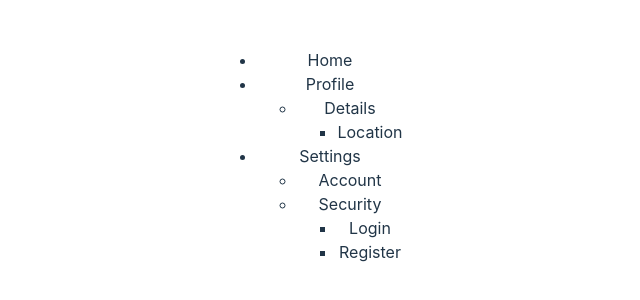
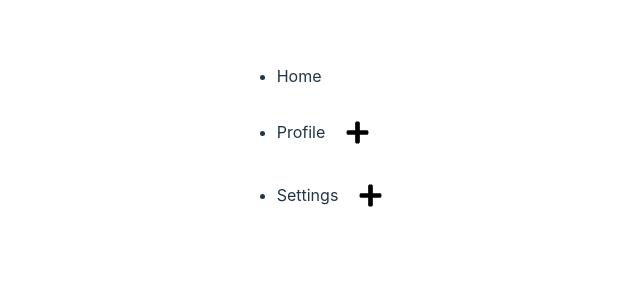
Before and after one commit to srinivazCoder/ReactJS-projects, a React (Vite) app: page / in a window 1280 px wide. Shown: the top 300 px of the page, without its empty margins (330-970 px from the left). Built offline with nearby package versions, Linux system fonts and the light colour scheme.

Commit message:
Tree view component funcationality has completed

```diff
--- a/src/components/Tree-view/data.js
+++ b/src/components/Tree-view/data.js
@@ -11,7 +11,12 @@ const menus = [
         label: "Details",
         to: "details",
         children: [
-              { label: "Location", to: "location" },
+          {
+            label: "Location", to: "location",
+            children: [
+              { label: "City", to: "city" },
+            ],
+          },
         ],
       },
 
--- a/src/components/Tree-view/manu-list.jsx
+++ b/src/components/Tree-view/manu-list.jsx
@@ -1,5 +1,5 @@
 import MenuItem from "./menu-item";
-
+// import "./styles.css";
 export default function MenuList({ list = [] }) {
 
     return (<ul className="menu-list-container">
--- a/src/components/Tree-view/menu-item.jsx
+++ b/src/components/Tree-view/menu-item.jsx
@@ -1,10 +1,29 @@
 import MenuList from "./manu-list";
-
+import { useState } from 'react'
+import {FaMinus,FaPlus} from "react-icons/fa"
 export default function MenuItem({ item }) {
 
-    return (<li> {item.label}
+    const [displayCurrentChildren,setDisplayCurrentChildren] = useState({});
+
+    function handleToggleChildren(getCurrentLable){
+        setDisplayCurrentChildren({
+            ...displayCurrentChildren,
+            [getCurrentLable] : !displayCurrentChildren[getCurrentLable]
+        })
+    }
+    console.log(displayCurrentChildren)
+    return (<li className="menu-item">
+        <div style={{ display:'flex', gap:'20px'}}>
+            <p>{item.label}</p>
+            {
+                item &&  item.children?.length > 0  ? <p onClick={()=>handleToggleChildren(item.label)}>{
+                    displayCurrentChildren[item.label] ? <FaMinus color="#000" size={25}/> : <FaPlus  color="#000" size={25}/>
+                }</p> : null
+            }
+        </div>
+
         {
-            item && item.children && item.children.length > 0 ?
+            item && item.children && item.children.length > 0 && displayCurrentChildren[item.label] ?
             <MenuList list={item.children}/>
             : null
         }
--- a/src/components/Tree-view/styles.css
+++ b/src/components/Tree-view/styles.css
@@ -0,0 +1,9 @@
+.menu-list-container{
+    min-height : 100vh;
+    width:350px;
+    background : rgb(0, 71, 110);
+}
+.menu-item{
+    display:flex;
+
+}
```
Lines whose indentation alone changed are shown as unchanged.
